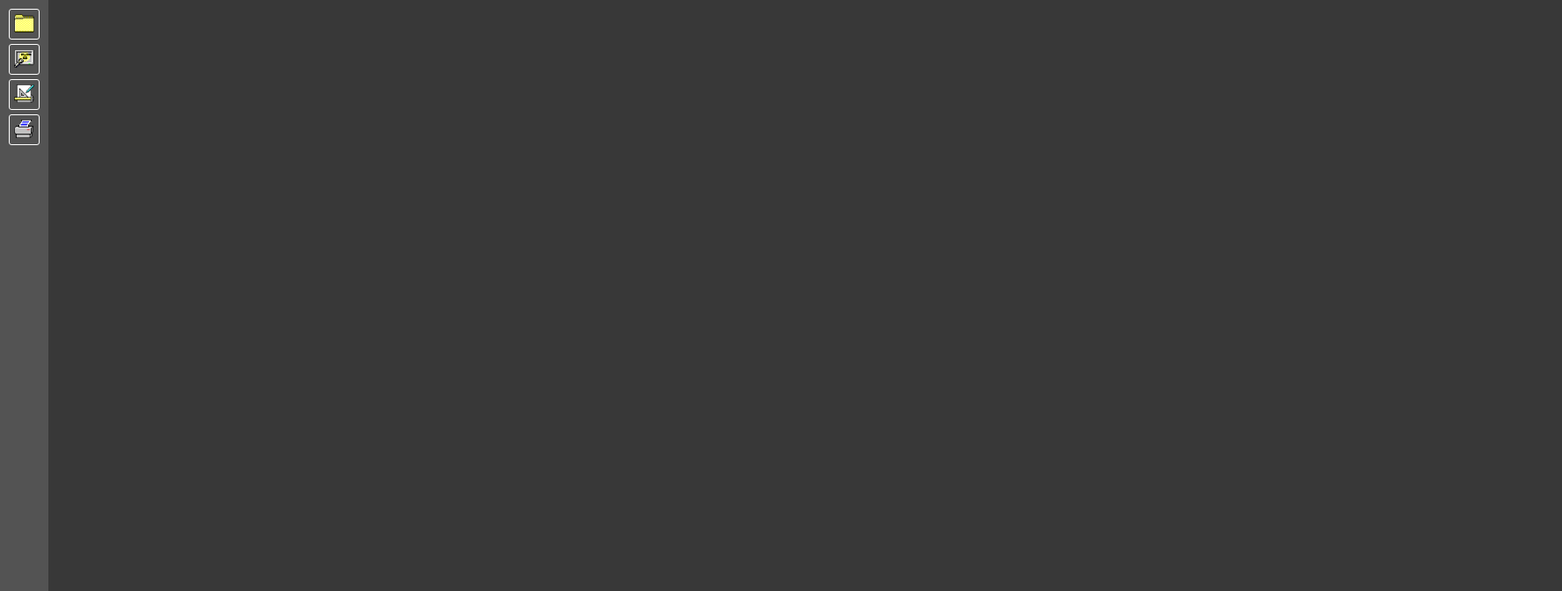
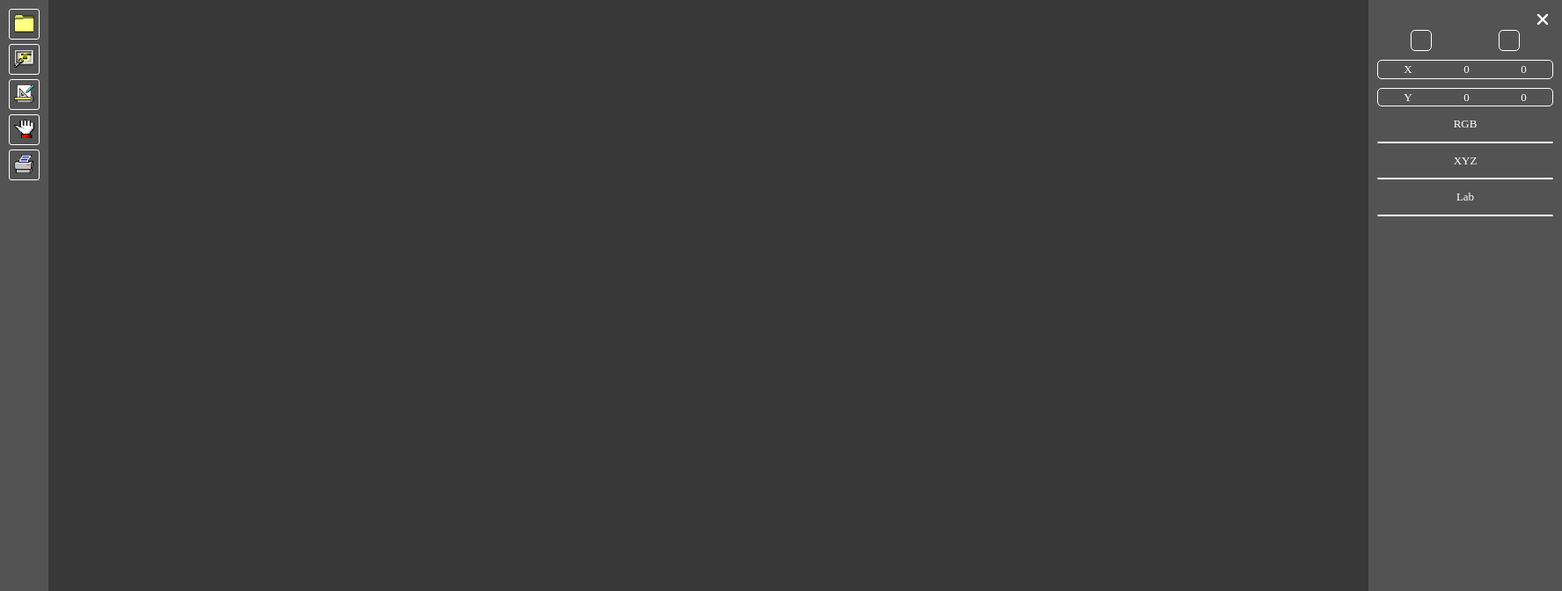
Before and after one commit to AndrewwKovv/photoeditor, a Vue app: page /#/ in a window 1280 px wide. Shown: the top 672 px of the page at 88% size, 1775 px wide, since content can reach past the window. Built offline with nearby package versions, Linux system fonts and the light colour scheme.

Commit message:
added sidabar for pippettte

```diff
--- a/src/components/ImageCanvas.vue
+++ b/src/components/ImageCanvas.vue
@@ -1,6 +1,15 @@
 <template>
   <div class="canvas-container">
-    <canvas id="canvas" class="canvas-editor" ref="canvas"></canvas>
+    <div class="wrapper">
+      <canvas id="canvas" class="canvas-editor" ref="canvas"></canvas>
+      <ModalColor
+        v-if="colorInfoPanelVisible"
+        :selectedColor="selectedColors"
+        :xMouse="selectedPixel.x"
+        :yMouse="selectedPixel.y"
+        @closeSetting="colorInfoPanelVisible = false"
+      />
+    </div>
 
     <ImageFooter
       :imageWidth="imageWidth"
@@ -97,6 +106,7 @@
 
 <script>
 import ImageFooter from "./ImageFooter.vue";
+import ModalColor from "./ModalColor.vue";
 import { nearestNeighborInterpolation } from "@/nearestNeighborInterpolation.ts";
 import { watch } from "vue";
 
@@ -104,6 +114,7 @@ export default {
   name: "ImageCanvas",
   components: {
     ImageFooter,
+    ModalColor,
   },
   emits: ["closeResizeModal"],
   data() {
@@ -111,6 +122,7 @@ export default {
       imageWidth: 0,
       imageHeight: 0,
       selectedColor: null,
+      selectedColors: "",
       selectedPixel: { x: 0, y: 0 },
       imageUrl: "",
       canvasRef: null,
@@ -125,6 +137,7 @@ export default {
       aspectRatio: 1,
       widthPercent: null,
       heightPercent: null,
+      colorInfoPanelVisible: true,
     };
   },
   props: {
@@ -144,6 +157,11 @@ export default {
     selectedImage() {
       this.selectedScale = 100;
       this.handleImageProportions();
+    },
+    activeTool(newValue) {
+      if (newValue === "Пипетка") {
+        this.colorInfoPanelVisible = true;
+      }
     },
     newImg: {
       handler() {
@@ -198,8 +216,8 @@ export default {
         const y = Math.round((canvas.height - scaledHeight) / 2);
 
         ctx.drawImage(img, x, y, scaledWidth, scaledHeight);
-        this.imageWidth = img.height;
-        this.imageHeight = img.width;
+        this.imageWidth = img.width;
+        this.imageHeight = img.height;
       };
       img.src = this.selectedImage;
     },
@@ -250,6 +268,7 @@ export default {
       const r = pixelData[0];
       const g = pixelData[1];
       const b = pixelData[2];
+      this.selectedColors = `rgb(${r}, ${g}, ${b})`;
       this.selectedColor = { r, g, b };
     },
     handleModalConfirm() {
@@ -378,6 +397,11 @@ export default {
   height: calc(100% - 25px);
 }
 
+.wrapper {
+  display: flex;
+  justify-content: space-between;
+}
+
 .modal {
   display: flex;
   justify-content: center;
--- /dev/null
+++ b/src/components/ModalColor.vue
@@ -0,0 +1,327 @@
+<template>
+  <aside class="sidebar">
+    <div class="panel-header">
+      <button class="close-button" @click="closeSetting">
+        <img src="@/assets/icons/crest.png" />
+      </button>
+    </div>
+    <div class="colors">
+      <input
+        v-model="pickedButton"
+        value="button1"
+        type="radio"
+        class="color-button"
+        :style="{ background: color1 }"
+      />
+      <input
+        v-model="pickedButton"
+        value="button2"
+        type="radio"
+        class="color-button"
+        :style="{ background: color2 }"
+      />
+    </div>
+    <div class="colors-info">
+      <div class="color-parameters">
+        <p>X</p>
+        <p>{{ color1X }}</p>
+        <p>{{ color2X }}</p>
+      </div>
+      <div class="color-parameters">
+        <p>Y</p>
+        <p>{{ color1Y }}</p>
+        <p>{{ color2Y }}</p>
+      </div>
+      <p
+        class="color-parameter"
+        @mouseenter="showTooltipFlag = true"
+        @mouseleave="showTooltipFlag = false"
+      >
+        RGB
+        <span class="tooltip" v-if="showTooltipFlag"
+          >Color model combining red, green, and blue light intensities to
+          create colors in digital displays.</span
+        >
+      </p>
+      <div class="color-parameters">
+        <p>{{ color1RGB }}</p>
+        <p>{{ color2RGB }}</p>
+      </div>
+      <p
+        class="color-parameter"
+        @mouseenter="showTooltipFlag = true"
+        @mouseleave="showTooltipFlag = false"
+      >
+        XYZ
+        <span class="tooltip" v-if="showTooltipFlag"
+          >Standard color space representing human visual perception of colors,
+          used as a foundation for other color spaces.</span
+        >
+      </p>
+      <div class="color-parameters">
+        <p>{{ color1XYZ }}</p>
+        <p>{{ color2XYZ }}</p>
+      </div>
+      <p
+        class="color-parameter"
+        @mouseenter="showTooltipFlag = true"
+        @mouseleave="showTooltipFlag = false"
+      >
+        Lab
+        <span class="tooltip" v-if="showTooltipFlag"
+          >Perceptually uniform color space with components for lightness (L*)
+          and color opponent axes (a*, b*), ideal for accurate color
+          reproduction and correction.</span
+        >
+      </p>
+      <div class="color-parameters">
+        <p>{{ color1Lab }}</p>
+        <p>{{ color2Lab }}</p>
+      </div>
+    </div>
+    <div
+      class="contrast"
+      v-if="contrast"
+      :style="{ color: contrast < 4.5 ? 'red' : 'white' }"
+    >
+      Contrast: {{ contrast }}:1
+    </div>
+  </aside>
+</template>
+
+<script>
+export default {
+  name: "sidebar-setting",
+
+  props: {
+    selectedColor: String,
+    xMouse: Number,
+    yMouse: Number,
+  },
+  data() {
+    return {
+      pickedButton: null,
+      color1: null,
+      color2: null,
+      color1X: 0,
+      color1Y: 0,
+      color2X: 0,
+      color2Y: 0,
+      color1RGB: "",
+      color2RGB: "",
+      color1XYZ: "",
+      color2XYZ: "",
+      color1Lab: "",
+      color2Lab: "",
+      contrast: null,
+      showTooltipFlag: false,
+    };
+  },
+  methods: {
+    closeSetting() {
+      this.$emit("closeSetting");
+    },
+    updateColors() {
+      const rgb = this.parseColor(this.selectedColor);
+      const xyz = this.rgbToXyz(rgb);
+      const lab = this.xyzToLab(xyz);
+      if (this.pickedButton === "button1") {
+        this.color1X = this.xMouse;
+        this.color1Y = this.yMouse;
+        this.color1RGB = this.prettyColor(rgb, true);
+        this.color1XYZ = this.prettyColor(xyz);
+        this.color1Lab = this.prettyColor(lab);
+      } else {
+        this.color2X = this.xMouse;
+        this.color2Y = this.yMouse;
+        this.color2RGB = this.prettyColor(rgb, true);
+        this.color2XYZ = this.prettyColor(xyz);
+        this.color2Lab = this.prettyColor(lab);
+      }
+
+      if (this.color1 && this.color2) {
+        this.contrast = this.calculateContrastRatio(this.color1, this.color2);
+      }
+    },
+    prettyColor([tone1, tone2, tone3], isRGB = false) {
+      if (isRGB) return `${tone1}, ${tone2}, ${tone3}`;
+      return `${tone1.toFixed(1)}, ${tone2.toFixed(1)}, ${tone3.toFixed(1)}`;
+    },
+    calculateContrastRatio(color1, color2) {
+      const sRGBToLinear = (c) => {
+        c = c / 255;
+        return c <= 0.03928 ? c / 12.92 : Math.pow((c + 0.055) / 1.055, 2.4);
+      };
+
+      const getLuminance = (color) => {
+        const rgb = this.parseColor(color);
+        const r = sRGBToLinear(rgb[0]);
+        const g = sRGBToLinear(rgb[1]);
+        const b = sRGBToLinear(rgb[2]);
+        return 0.2126 * r + 0.7152 * g + 0.0722 * b;
+      };
+
+      const luminance1 = getLuminance(color1);
+      const luminance2 = getLuminance(color2);
+
+      const maxLuminance = Math.max(luminance1, luminance2);
+      const minLuminance = Math.min(luminance1, luminance2);
+
+      const contrastRatio = (maxLuminance + 0.05) / (minLuminance + 0.05);
+
+      return contrastRatio.toFixed(1);
+    },
+    parseColor(input) {
+      if (input.substr(0, 1) == "#") {
+        var collen = (input.length - 1) / 3;
+        var fact = [17, 1, 0.062272][collen - 1];
+        return [
+          Math.round(parseInt(input.substr(1, collen), 16) * fact),
+          Math.round(parseInt(input.substr(1 + collen, collen), 16) * fact),
+          Math.round(parseInt(input.substr(1 + 2 * collen, collen), 16) * fact),
+        ];
+      } else
+        return input
+          .split("(")[1]
+          .split(")")[0]
+          .split(",")
+          .map((x) => +x);
+    },
+    rgbToXyz(rgb) {
+      let r = rgb[0] / 255;
+      let g = rgb[1] / 255;
+      let b = rgb[2] / 255;
+
+      // Применяем коррекцию для RGB пространства
+      r = r > 0.04045 ? Math.pow((r + 0.055) / 1.055, 2.4) : r / 12.92;
+      g = g > 0.04045 ? Math.pow((g + 0.055) / 1.055, 2.4) : g / 12.92;
+      b = b > 0.04045 ? Math.pow((b + 0.055) / 1.055, 2.4) : b / 12.92;
+
+      // Применяем коэффициенты преобразования
+      r *= 100;
+      g *= 100;
+      b *= 100;
+
+      // Вычисляем XYZ
+      const x = r * 0.4124 + g * 0.3576 + b * 0.1805;
+      const y = r * 0.2126 + g * 0.7152 + b * 0.0722;
+      const z = r * 0.0193 + g * 0.1192 + b * 0.9505;
+
+      return [x, y, z];
+    },
+
+    xyzToLab(xyz) {
+      const [x, y, z] = xyz;
+
+      // Коэффициенты для преобразования
+      const xn = 95.047;
+      const yn = 100.0;
+      const zn = 108.883;
+
+      const fx = x / xn;
+      const fy = y / yn;
+      const fz = z / zn;
+
+      const epsilon = 0.008856;
+      const kappa = 903.3;
+
+      const f = (t) =>
+        t > epsilon ? Math.pow(t, 1 / 3) : (kappa * t + 16) / 116;
+
+      const L = 116 * f(fy) - 16;
+      const a = 500 * (f(fx) - f(fy));
+      const b = 200 * (f(fy) - f(fz));
+
+      return [L, a, b];
+    },
+  },
+  watch: {
+    selectedColor(newVal) {
+      if (this.pickedButton === "button1") {
+        this.color1 = newVal;
+        this.updateColors();
+      }
+      if (this.pickedButton === "button2") {
+        this.color2 = newVal;
+        this.updateColors();
+      }
+    },
+  },
+};
+</script>
+
+<style scoped>
+.sidebar {
+  min-width: 220px;
+  background-color: #535353;
+  padding: 10px;
+  height: calc(100vh - 25px);
+  border-bottom: 2px solid #383838;
+}
+.panel-header {
+  display: flex;
+  justify-content: end;
+}
+.close-button {
+  cursor: pointer;
+  color: #fff;
+  background: transparent;
+  width: 24px;
+  height: 24px;
+}
+.colors {
+  display: flex;
+  justify-content: space-around;
+}
+.color-button {
+  -webkit-appearance: none;
+  cursor: pointer;
+  border: 1px solid white;
+  border-radius: 5px;
+  width: 24px;
+  height: 24px;
+  &:checked {
+    outline: 1px solid white;
+    border: 1px solid white;
+  }
+}
+.colors-info {
+  font-size: small;
+  display: flex;
+  flex-direction: column;
+  align-items: center;
+  color: #fff;
+}
+
+.color-parameters {
+  border: 1px solid white;
+  border-radius: 5px;
+  width: 100%;
+  display: flex;
+  margin-top: 10px;
+  justify-content: space-around;
+}
+
+.color-parameter {
+  margin-top: 10px;
+}
+
+.contrast {
+  border: 1px solid white;
+  text-align: center;
+  margin-top: 10px;
+}
+.tooltip {
+  position: absolute;
+  background-color: #fff;
+  color: grey;
+  border: solid 1px;
+  border-radius: 3px;
+  padding: 2px;
+  left: 100%;
+  transform: translateX(-10%);
+  white-space: nowrap;
+  display: none;
+  z-index: 999;
+}
+</style>
--- a/src/components/Sidebar.vue
+++ b/src/components/Sidebar.vue
@@ -14,6 +14,7 @@
       :class="{ active: activeTool === tool.name }"
     >
       <img
+        class="tool__icon"
         :src="tool.icon"
         :alt="tool.name"
         @mouseover="showTooltip(tool.name)"
@@ -29,6 +30,7 @@
       <img
         src="../assets/icons/Icon/W95-139.png"
         alt="Save images"
+        title="Скачать изображение"
         class="file-upload-icon"
       />
     </div>
@@ -88,6 +90,11 @@ export default {
           id: 2,
           name: "Изменение размера",
           icon: require("../assets/icons/Icon/W95-82.png"),
+        },
+        {
+          id: 3,
+          name: "Рука",
+          icon: require("../assets/icons/Icon/W95-104.png"),
         },
       ],
       showTooltipFlag: false,
@@ -214,7 +221,10 @@ export default {
   margin: auto;
   padding: 20px;
 }
-
+.tool__icon {
+  width: 23px;
+  height: 21px;
+}
 .upload__cont {
   display: flex;
   align-items: center;
```
Also changed, not shown: src/assets/icons/crest.png (added).
